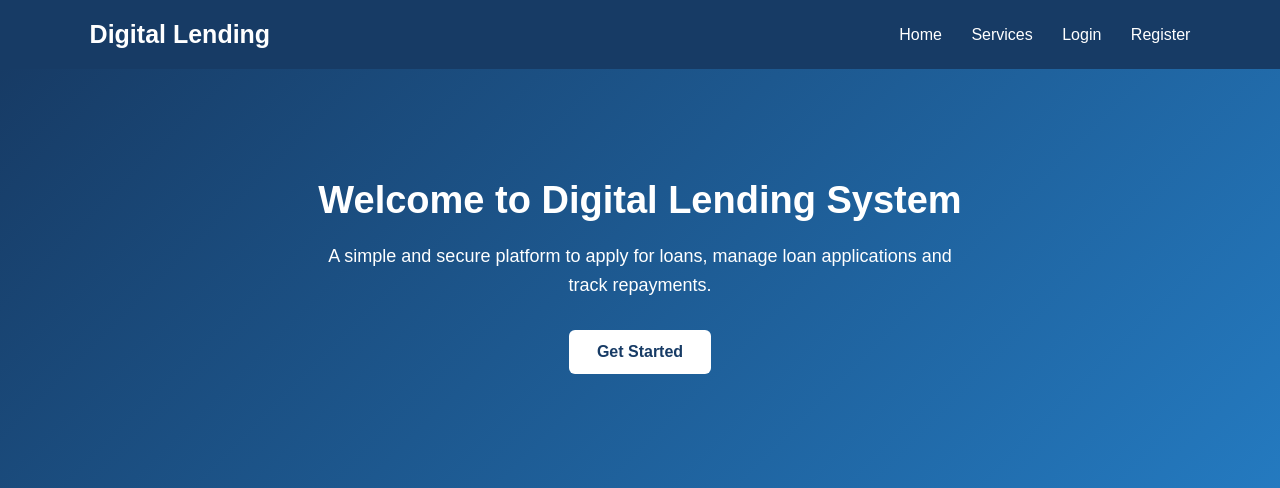
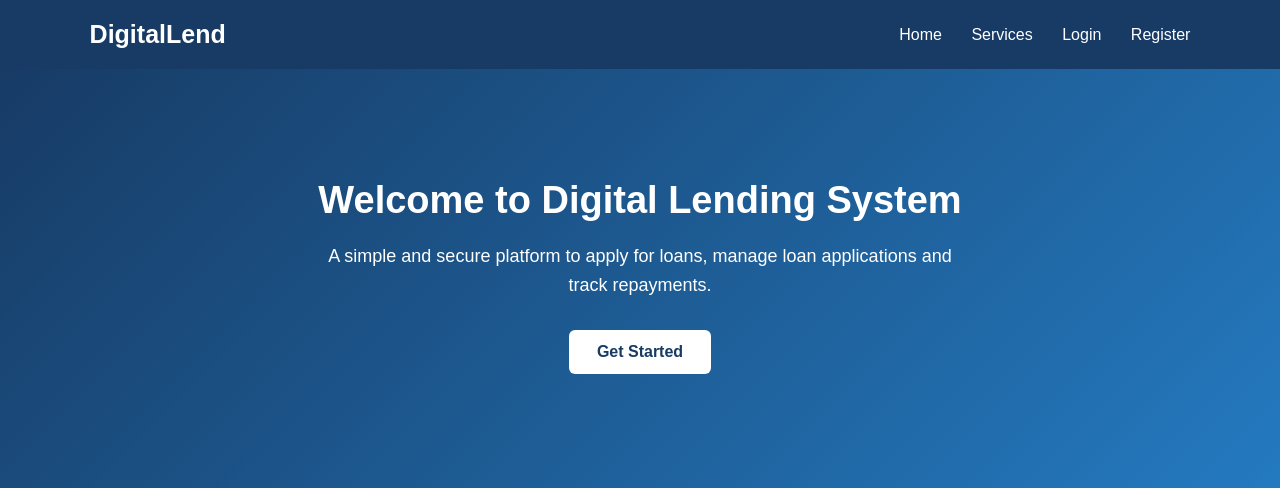
Before and after one commit to Bhumikamble/Digital_lending_loan_management_system, a Spring Boot app: page / in a window 1280 px wide. Shown: the top 488 px of the page. Run offline with Spring Boot 4, Linux system fonts and the light colour scheme; some of the project's set-up classes (security, data sources, template engines, error pages and the like) are left out, and stand-ins take their place.

Commit message:
change header logo

```diff
--- a/src/main/resources/templates/fragments/header.html
+++ b/src/main/resources/templates/fragments/header.html
@@ -2,7 +2,7 @@
         th:fragment="header" class="header">
 
     <div class="logo">
-        Digital Lending
+        DigitalLend
     </div>
 
     <nav th:replace="~{fragments/navbar :: navbar}"></nav>
```
Also changed, not shown: 1 other file.
